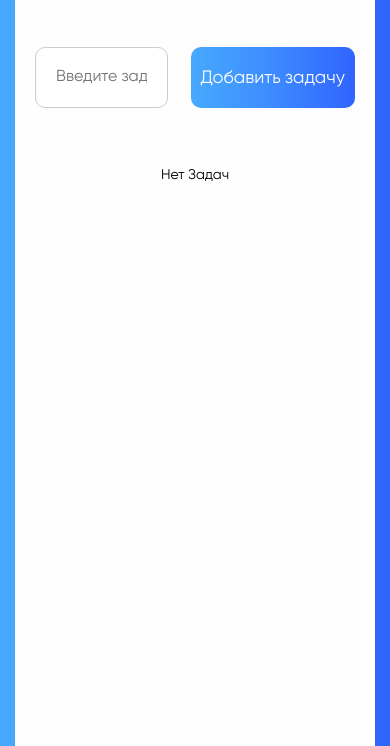
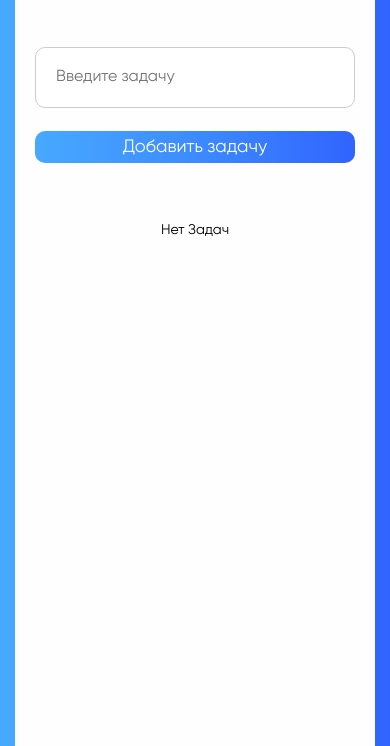
Before and after one commit to GeoSv23/toDo, a website built with Vite: page index.html in a window 390 px wide. Shown: the part 98-844 px from the top of the page. Built offline with nearby package versions, Linux system fonts and the light colour scheme.

Commit message:
кнопка добавить залача - стиль для медиазапроса

```diff
--- a/src/styles/style.scss
+++ b/src/styles/style.scss
@@ -218,7 +218,7 @@ img:hover {
   .wrapper {
     padding: 15px;
     min-width: 0;
-    width: 100;
+    width: 100%;
   }
 
   .deleteAllButton {
@@ -242,4 +242,7 @@ img:hover {
     min-height: 800px;
     width: 100%;
   }
+  #todoForm {
+    flex-direction: column;
+  }
 }
```
